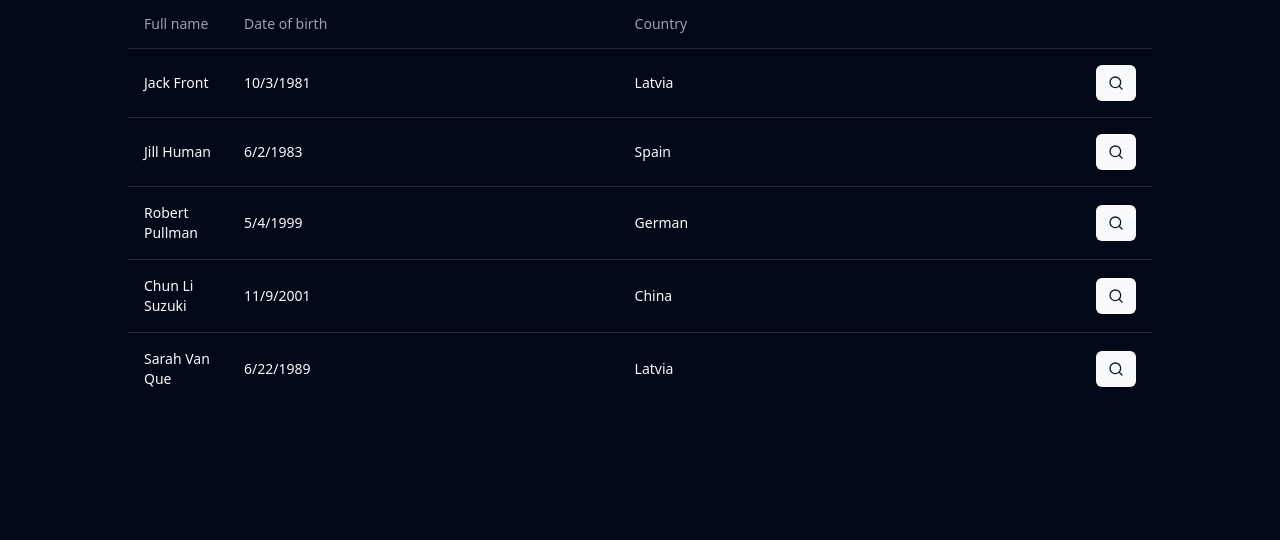
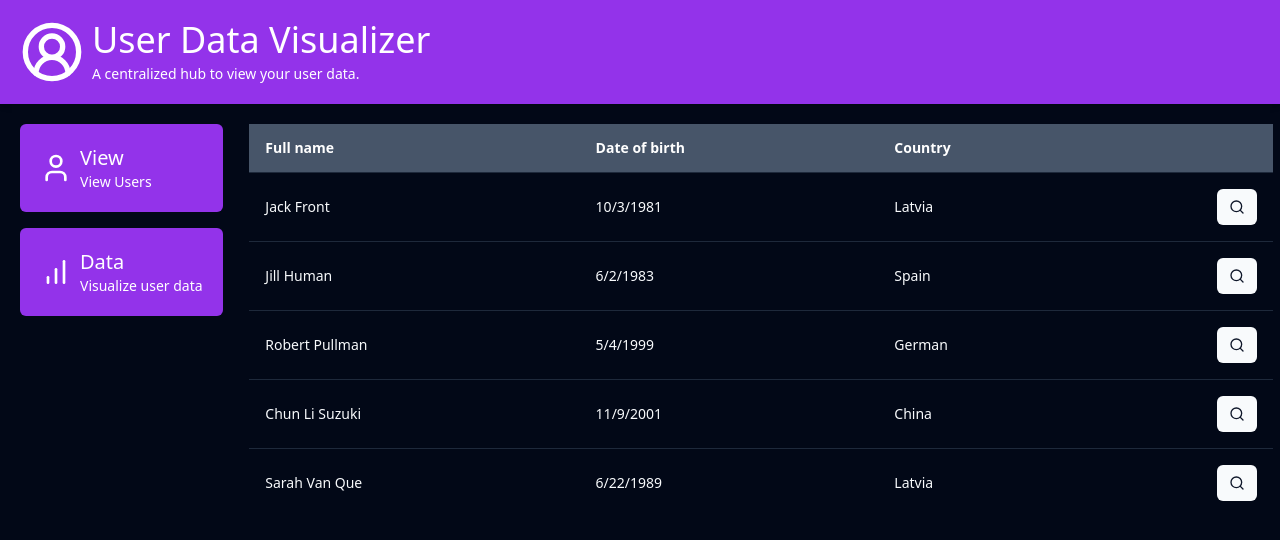
Before and after one commit to smitti24/next-user-visualization-app, a Next.js app: page /view-users in a window 1280 px wide. Shown: the top 540 px of the page. Built offline with nearby package versions, Linux system fonts and the light colour scheme.

Commit message:
Added header and sidebar and styled user data table

```diff
--- a/app/(admin)/layout.tsx
+++ b/app/(admin)/layout.tsx
@@ -1,5 +1,5 @@
-// import Header from "../../components/Header";
-// import Sidebar from "../../components/Sidebar";
+import Header from "@/components/Header";
+import Sidebar from "@/components/Sidebar";
 
 function AdminLayout({
   children,
@@ -8,10 +8,10 @@ function AdminLayout({
 }>) {
   return (
     <div className="flex flex-col flex-1">
-      {/* <Header /> */}
+      <Header />
 
-      <div className="flex flex-col flex-1 lg:flex-row ">
-        {/* <Sidebar /> */}
+      <div className="flex flex-col flex-1 lg:flex-row">
+        <Sidebar />
         <div className="item-start max-w-5xl mx-auto w-full">{children}</div>
       </div>
     </div>
--- a/app/(admin)/view-users/page.tsx
+++ b/app/(admin)/view-users/page.tsx
@@ -38,14 +38,16 @@ function ViewUsers() {
   }, []);
 
   return (
-    <div>
+    <div className="mt-5">
       <Table>
-        <TableHeader>
+        <TableHeader className="bg-slate-600 font-bold">
           <TableRow>
-            <TableHead className="w-[100px]">Full name</TableHead>
-            <TableHead>Date of birth</TableHead>
-            <TableHead>Country</TableHead>
-            <TableHead className="text-right"></TableHead>
+            <TableHead className="text-white font-bold">Full name</TableHead>
+            <TableHead className="text-white font-bold">
+              Date of birth
+            </TableHead>
+            <TableHead className="text-white font-bold">Country</TableHead>
+            <TableHead className="text-white font-bold"></TableHead>
           </TableRow>
         </TableHeader>
         <TableBody>
@@ -57,7 +59,10 @@ function ViewUsers() {
               <TableCell>{data.birthdate}</TableCell>
               <TableCell>{data.country}</TableCell>
               <TableCell className="text-right">
-                <Button size="sm" className="px-3">
+                <Button
+                  size="sm"
+                  className="px-3 hover:bg-purple-600 hover:text-white"
+                >
                   <Search className="h-4 w-4" />
                 </Button>
               </TableCell>
--- /dev/null
+++ b/components/Header.tsx
@@ -0,0 +1,19 @@
+import { User2Icon, UserCircle2Icon } from "lucide-react";
+import Link from "next/link";
+
+function Header() {
+  return (
+    <header className="dark:bg-purple-600 shadow-md flex justify-between p-5 text-white">
+      <Link href="" className="flex items-center text-4xl">
+        <UserCircle2Icon className="h-16 w-16 mr-2" />
+        <div className="space-y-1">
+          <h1>User Data Visualizer</h1>
+          <h2 className="text-sm">A centralized hub to view your user data.</h2>
+        </div>
+      </Link>
+      <div className="flex items-center"></div>
+    </header>
+  );
+}
+
+export default Header;
--- /dev/null
+++ b/components/Sidebar.tsx
@@ -0,0 +1,37 @@
+import Link from "next/link";
+import { BarChart, User } from "lucide-react";
+
+function Sidebar() {
+  return (
+    <div className="text-white p-5">
+      <ul className="gap-4 flex lg:flex-col">
+        <li className="flex-1">
+          <Link
+            href="/view-users"
+            className=" hover:opacity-50 flex flex-col text-center lg:text-left lg:flex-row items-center gap-2 p-5 rounded-md bg-purple-600"
+          >
+            <User className="w-6 h-6 lg:w-8 lg:h-8" />
+            <div className="hidden md:inline">
+              <p className="text-xl">View</p>
+              <p className="text-sm font-extralight">View Users</p>
+            </div>
+          </Link>
+        </li>
+        <li className="flex-1">
+          <Link
+            href="/"
+            className=" hover:opacity-50 flex flex-col text-center lg:text-left lg:flex-row items-center gap-2 p-5 rounded-md bg-purple-600"
+          >
+            <BarChart className="w-6 h-6 lg:w-8 lg:h-8" />
+            <div className="hidden md:inline">
+              <p className="text-xl">Data</p>
+              <p className="text-sm font-extralight">Visualize user data</p>
+            </div>
+          </Link>
+        </li>
+      </ul>
+    </div>
+  );
+}
+
+export default Sidebar;
```
